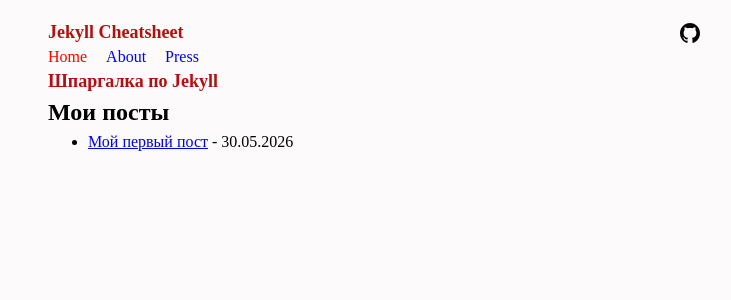
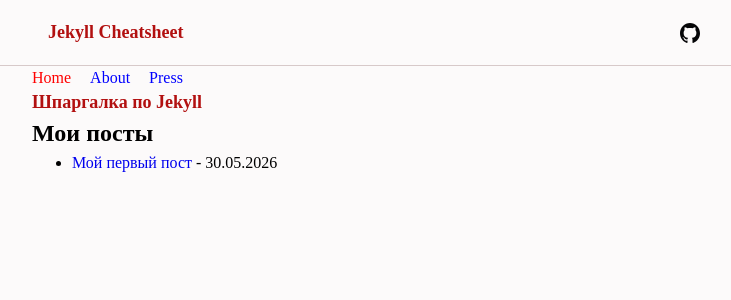
Before and after one commit to kagulion/jekyll-cheatsheet, a Jekyll site: the page built from index.html, in a window 1280 px wide. Shown: the top 300 px of the page, without its empty margins (266-997 px from the left). Built offline with Jekyll 4.4.1, drawn with Linux system fonts in a browser that asks for light colours.

Commit message:
style: header adaptive

```diff
--- a/_includes/header.html
+++ b/_includes/header.html
@@ -1,11 +1,14 @@
-<div class="flex justify-between align-center">
-  <h1>Jekyll Cheatsheet</h1>
-  <svg
+<div class="header">
+  <div class="header__container flex justify-between align-center">
+    <a href="/" class="transition-sm"><h1>Jekyll Cheatsheet</h1></a>
+    <a href="/"
+      ><svg
         width="20"
         height="20"
         viewBox="0 0 20 20"
         fill="none"
         xmlns="http://www.w3.org/2000/svg"
+        class="transition-sm"
       >
         <g clip-path="url(#clip0_6_22)">
           <path
@@ -19,6 +22,7 @@
           <clipPath id="clip0_6_22">
             <rect width="20" height="20" fill="white" />
           </clipPath>
-    </defs>
-  </svg>
+        </defs></svg
+    ></a>
   </div>
+</div>
--- a/_layouts/default.html
+++ b/_layouts/default.html
@@ -1,12 +1,16 @@
 <!doctype html>
 <html>
+
 <head>
   <meta charset="utf-8" />
   <meta name="viewport" content="width=device-width, initial-scale=1" />
   <title>{{ page.title }} | {{ site.title }}</title>
   <link rel="stylesheet" href="/assets/css/styles.css" />
 </head>
-  <body class="container">
-    {% include header.html %} {% include navigation.html %} {{ content }}
+
+<body>
+  {% include header.html %}
+  <div class="container">{% include navigation.html %} {{ content }}</div>
 </body>
+
 </html>
--- a/_sass/_reset.scss
+++ b/_sass/_reset.scss
@@ -73,3 +73,9 @@
 #__next {
   isolation: isolate;
 }
+
+/* 11. Дополнительные опции */
+
+a {
+  text-decoration: none;
+}
--- a/assets/css/styles.scss
+++ b/assets/css/styles.scss
@@ -5,7 +5,7 @@
 @use "colors" as *;
 @use "navigation";
 
-$font-family: "Montserrat";
+$font-family: "JetBrains Mono";
 
 body {
   width: auto;
@@ -18,7 +18,6 @@
 .container {
   margin: 0 auto;
   max-width: 684px;
-  padding: 20px 16px;
 }
 
 .flex {
@@ -33,7 +32,7 @@
   align-items: center;
 }
 
-/* Цвета */
+/* Заголовки */
 
 h1 {
   font-weight: 800;
@@ -41,3 +40,28 @@
   line-height: 140%;
   color: $primary;
 }
+
+/* Анимации */
+
+.transition-sm {
+  transition: opacity 0.15s ease;
+
+  &:hover {
+    opacity: 0.8;
+  }
+}
+
+/* --- Секции --- */
+
+/* Шапка */
+
+.header {
+  width: 100%;
+  border-bottom: 1px solid $gray;
+
+  &__container {
+    max-width: 684px;
+    margin: 0 auto;
+    padding: 20px 16px;
+  }
+}
```
Lines whose indentation alone changed are shown as unchanged.
